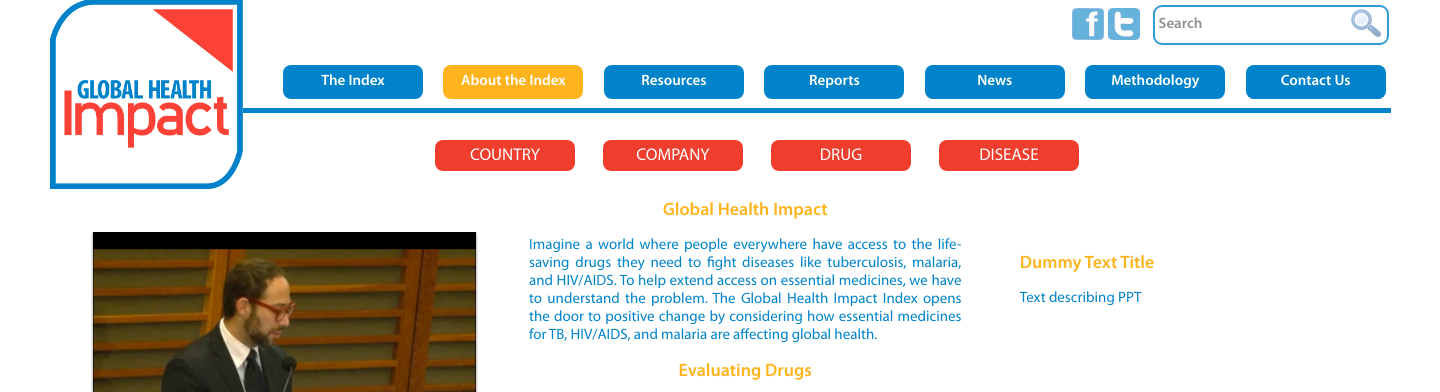
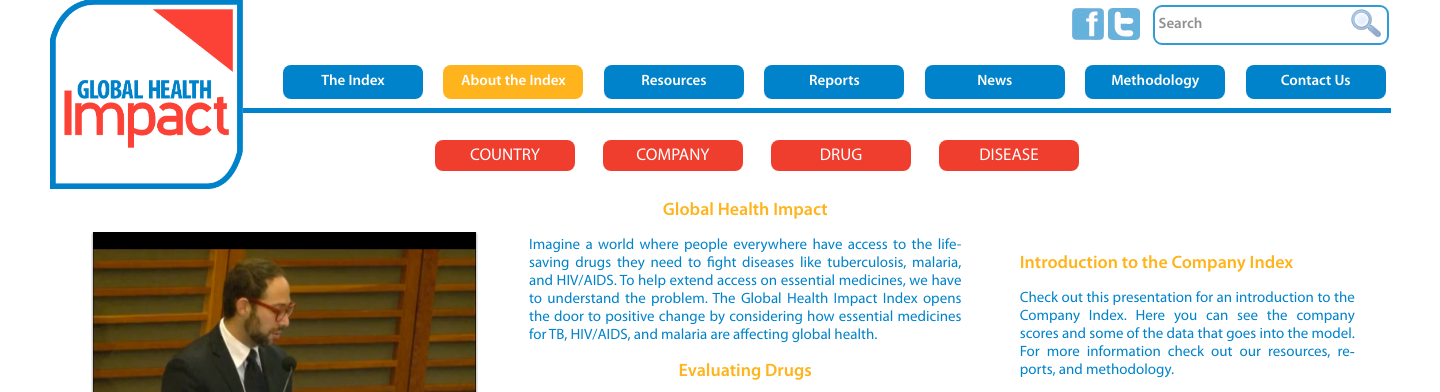
Before and after one commit to ywang135/HealthImpact, a PHP site: page /aboutindex.php in a window 1440 px wide. Shown: the part 31-423 px from the top of the page. Run offline with PHP 8.4, Linux system fonts and the light colour scheme; some libraries are stand-ins or nearby versions.

Commit message:
modify about page

```diff
--- a/aboutindex.php
+++ b/aboutindex.php
@@ -20,8 +20,8 @@
 		</div><!-- #video1 -->
 
 
-			<subtitle>Dummy Text for video</subtitle>
-			<p>Paragraph describing the video</p>
+			<subtitle>Learn about the Global Health Impact Index</subtitle>
+			<p>Check out this video from a recent conference at Harvard University for a brief presentation on the Global Health Impact project. Professor Nicole Hassoun introduces the Index, some possible uses for it, and explains the insight behind it.</p>
 
 		<p></p>
 		</div><!-- #left_bar end -->
@@ -36,7 +36,10 @@
 				</p>
 				<subtitle>Evaluating Drugs</subtitle><br>
 				<p>
-				There are three main considerations that go into evaluating each drug’s potential impact. These are <ol><li> the need for the drug, </li><li> its effectiveness, and </li><li>how many people who need a drug can access it around the world.</li></ol></p>
+				There are three main considerations that go into evaluating each drug’s potential impact. These are
+				<br>1, the need for the drug,
+				<br>2, its effectiveness, and
+				<br>3, how many people who need a drug can access it around the world.</p>
 				<p>In the Global Health Impact model, the drug impact scores feed into four Indexes that provide essential information about the access to medicines problem.</p>
 				</p>
 				<subtitle>The Indexes</subtitle><br>
@@ -55,12 +58,8 @@
 			</table>
 		</div><!-- #middle_bar end -->
 		<div id="right_bar">
-			<subtitle>Dummy Text Title</subtitle>
-			<p>Text describing PPT</p>
-
-			<p>&nbsp;</p><p>&nbsp;</p>
-			<subtitle>Introduction to the Index</subtitle>
-			<p>A slide show for an introduction to the Company Index</p>
+			<subtitle>Introduction to the Company Index</subtitle>
+			<p>Check out this presentation for an introduction to the Company Index. Here you can see the company scores and some of the data that goes into the model. For more information check out our resources, reports, and methodology.</p>
 			<iframe src="http://prezi.com/embed/x3zshtfplobb/?bgcolor=ffffff&amp;lock_to_path=1&amp;autoplay=1&amp;autohide_ctrls=0&amp;features=undefined&amp;disabled_features=undefined" width="330" height="270" frameBorder="0" webkitAllowFullScreen mozAllowFullscreen allowfullscreen>
 			</iframe>
 			<p></p>
```
